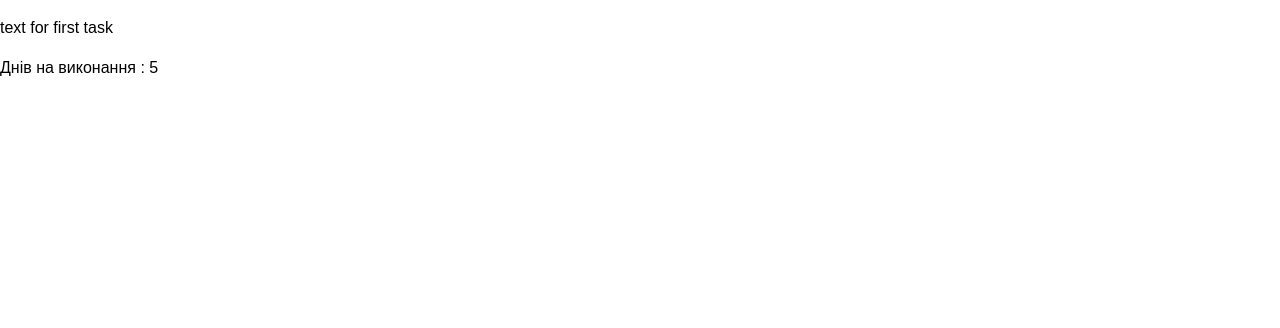
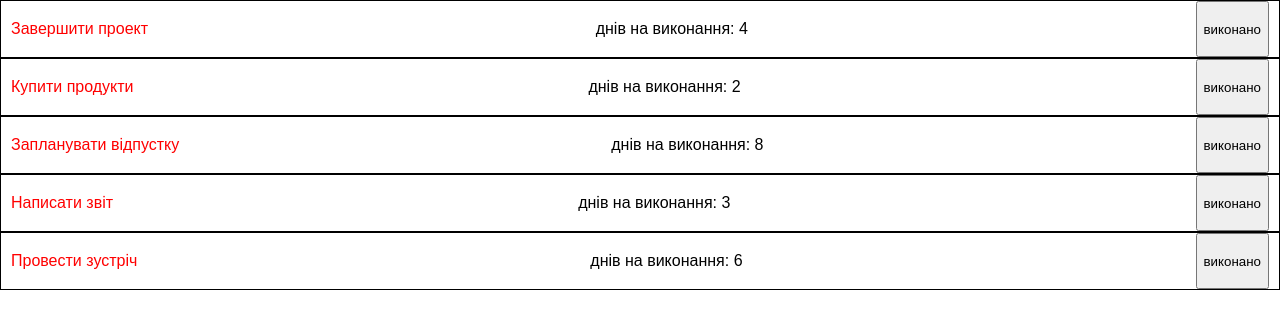
Before and after one commit to Ehorga/practic-11-11-25, a React (Vite) app: page / in a window 1280 px wide. Shown: the top 328 px of the page. Built offline with nearby package versions, Linux system fonts and the light colour scheme.

Commit message:
status up

```diff
--- a/src/App.jsx
+++ b/src/App.jsx
@@ -1,15 +1,10 @@
-import Gallery from "./components/Gallery/Gallery";
-import ToggleText from "./components/ToggleText/ToggleText";
-import Task from './components/Task/Task';
-
+import TasksList from "./components/TasksList/TasksList";
 
 function App() {
   return (
     <>
-  <Task text = "text for first task" days = "5"/>
-
+    <TasksList/>
     </>
   );
 }
-
 export default App;
--- a/src/components/Task/Task.jsx
+++ b/src/components/Task/Task.jsx
@@ -1,22 +1,29 @@
-import React from 'react';
 import PropTypes from 'prop-types';
-
+import styles from './Task.module.css';
 
 const Task = (props) => {
-    const { text, days=2} = props;
-    return (
-        <div>
-            <p>{text}</p>
-            <p>Днів на виконання : {days}</p>
-        </div>
-    );
+  const {
+    dataTask: { id ,text, days, isDone }, setDoneTask,
+  } = props;
+  const setDone = () => setDoneTask(id)
+
+  return (
+    <div className={styles.task}>
+      <p style={{ color: isDone ? 'green' : 'red' }}>{text}</p>
+      <p>днів на виконання: {days + 1}</p>
+      <button onClick={setDone}>виконано
+      </button>
+    </div>
+  );
 };
 
-
 Task.propTypes = {
-text: PropTypes.string.isRequired,
-days : PropTypes.number.isRequired
+  dataTask: PropTypes.shape({
+    id: PropTypes.number,
+    text: PropTypes.string.isRequired,
+    days: PropTypes.number.isRequired,
+    isDone: PropTypes.bool,
+  }),
+  setDoneTask : PropTypes.func,
 };
-
-
 export default Task;
--- /dev/null
+++ b/src/components/Task/Task.module.css
@@ -0,0 +1,6 @@
+.task {
+    display: flex;
+    border: 1px solid black;
+    padding: 0 10px;
+    justify-content: space-between;
+}
--- /dev/null
+++ b/src/components/TasksList/TasksList.jsx
@@ -0,0 +1,31 @@
+import { useState } from 'react';
+import Task from '../Task/Task';
+import tasks from './data';
+
+function TasksList() {
+  const [dataTasks, setDataTasks] = useState(tasks);
+
+  const setDoneTask = (id) => {
+    const newTasks = dataTasks.map((task)=> {
+      if (task.id === id) {
+        return ({...task, isDone: true})
+      }
+      return Task
+    })
+    setDataTasks(newTasks)
+  };
+
+  return (
+    <>
+      {dataTasks.map((task) => (
+        <Task
+          key={task.id}
+          dataTask={task}
+          setDoneTask={setDoneTask}
+        />
+      ))}
+    </>
+  );
+}
+
+export default TasksList;
--- /dev/null
+++ b/src/components/TasksList/data.js
@@ -0,0 +1,14 @@
+const tasks = [
+
+  { id: 1, text: 'Завершити проект', days: 3, isDone: false },
+
+  { id: 2, text: 'Купити продукти', days: 1, isDone: false },
+
+  { id: 3, text: 'Запланувати відпустку', days: 7, isDone: false },
+
+  { id: 4, text: 'Написати звіт', days: 2, isDone: false },
+
+  { id: 5, text: 'Провести зустріч', days: 5, isDone: false }
+
+];
+export default tasks;
```
